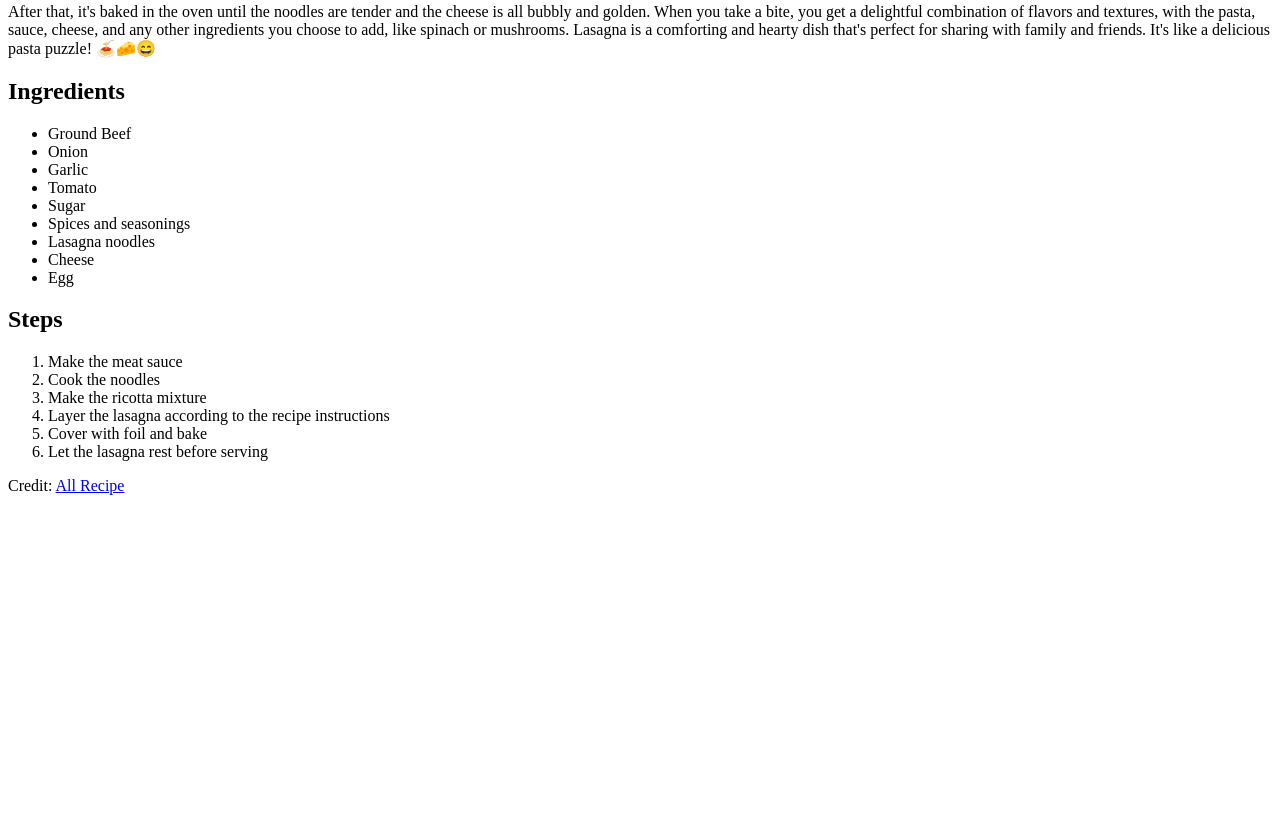
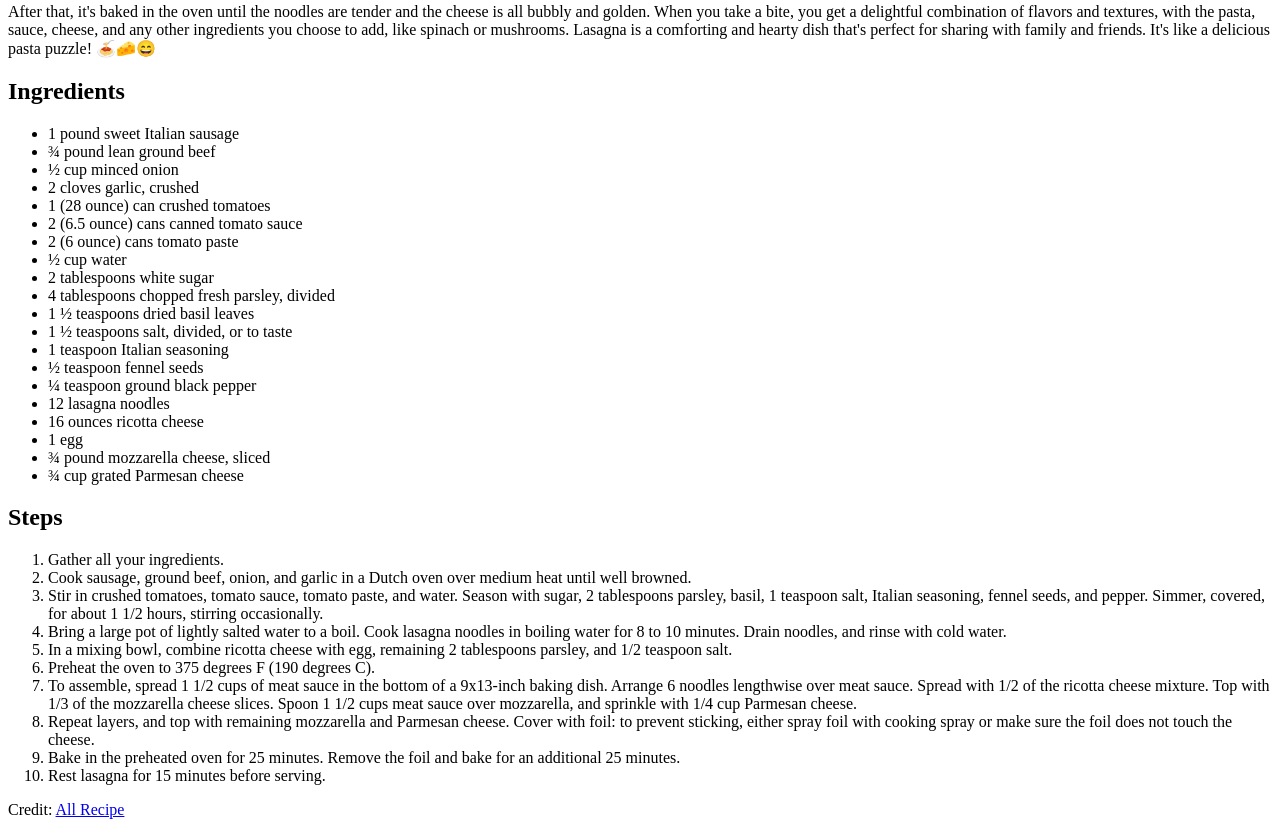
Before and after one commit to oshawhut/odin-recipes, a plain HTML site: page recipes/lasagna.html in a window 1280 px wide. Shown: the part 518-1353 px from the top of the page. Before the commit the page ends 1029 px from the top, so only its background shows below. Drawn offline with Linux system fonts and the light colour scheme.

Commit message:
Updated lasagna.html
Revised ingredients and steps portion

```diff
--- a/recipes/lasagna.html
+++ b/recipes/lasagna.html
@@ -33,24 +33,67 @@
 
 		<h2>Ingredients</h2>
 		<ul>
-			<li>Ground Beef</li>
-			<li>Onion</li>
-			<li>Garlic</li>
-			<li>Tomato</li>
-			<li>Sugar</li>
-			<li>Spices and seasonings</li>
-			<li>Lasagna noodles</li>
-			<li>Cheese</li>
-			<li>Egg</li>
+			<li>1 pound sweet Italian sausage</li>
+			<li>¾ pound lean ground beef</li>
+			<li>½ cup minced onion</li>
+			<li>2 cloves garlic, crushed</li>
+			<li>1 (28 ounce) can crushed tomatoes</li>
+			<li>2 (6.5 ounce) cans canned tomato sauce</li>
+			<li>2 (6 ounce) cans tomato paste</li>
+			<li>½ cup water</li>
+			<li>2 tablespoons white sugar</li>
+			<li>4 tablespoons chopped fresh parsley, divided</li>
+			<li>1 ½ teaspoons dried basil leaves</li>
+			<li>1 ½ teaspoons salt, divided, or to taste</li>
+			<li>1 teaspoon Italian seasoning</li>
+			<li>½ teaspoon fennel seeds</li>
+			<li>¼ teaspoon ground black pepper</li>
+			<li>12 lasagna noodles</li>
+			<li>16 ounces ricotta cheese</li>
+			<li>1 egg</li>
+			<li>¾ pound mozzarella cheese, sliced</li>
+			<li>¾ cup grated Parmesan cheese</li>
 		</ul>
 		<h2>Steps</h2>
 		<ol>
-			<li>Make the meat sauce</li>
-			<li>Cook the noodles</li>
-			<li>Make the ricotta mixture</li>
-			<li>Layer the lasagna according to the recipe instructions</li>
-			<li>Cover with foil and bake</li>
-			<li>Let the lasagna rest before serving</li>
+			<li>Gather all your ingredients.</li>
+			<li>
+				Cook sausage, ground beef, onion, and garlic in a Dutch oven over medium
+				heat until well browned.
+			</li>
+			<li>
+				Stir in crushed tomatoes, tomato sauce, tomato paste, and water. Season
+				with sugar, 2 tablespoons parsley, basil, 1 teaspoon salt, Italian
+				seasoning, fennel seeds, and pepper. Simmer, covered, for about 1 1/2
+				hours, stirring occasionally.
+			</li>
+			<li>
+				Bring a large pot of lightly salted water to a boil. Cook lasagna
+				noodles in boiling water for 8 to 10 minutes. Drain noodles, and rinse
+				with cold water.
+			</li>
+			<li>
+				In a mixing bowl, combine ricotta cheese with egg, remaining 2
+				tablespoons parsley, and 1/2 teaspoon salt.
+			</li>
+			<li>Preheat the oven to 375 degrees F (190 degrees C).</li>
+			<li>
+				To assemble, spread 1 1/2 cups of meat sauce in the bottom of a
+				9x13-inch baking dish. Arrange 6 noodles lengthwise over meat sauce.
+				Spread with 1/2 of the ricotta cheese mixture. Top with 1/3 of the
+				mozzarella cheese slices. Spoon 1 1/2 cups meat sauce over mozzarella,
+				and sprinkle with 1/4 cup Parmesan cheese.
+			</li>
+			<li>
+				Repeat layers, and top with remaining mozzarella and Parmesan cheese.
+				Cover with foil: to prevent sticking, either spray foil with cooking
+				spray or make sure the foil does not touch the cheese.
+			</li>
+			<li>
+				Bake in the preheated oven for 25 minutes. Remove the foil and bake for
+				an additional 25 minutes.
+			</li>
+			<li>Rest lasagna for 15 minutes before serving.</li>
 		</ol>
 
 		<p>
```
